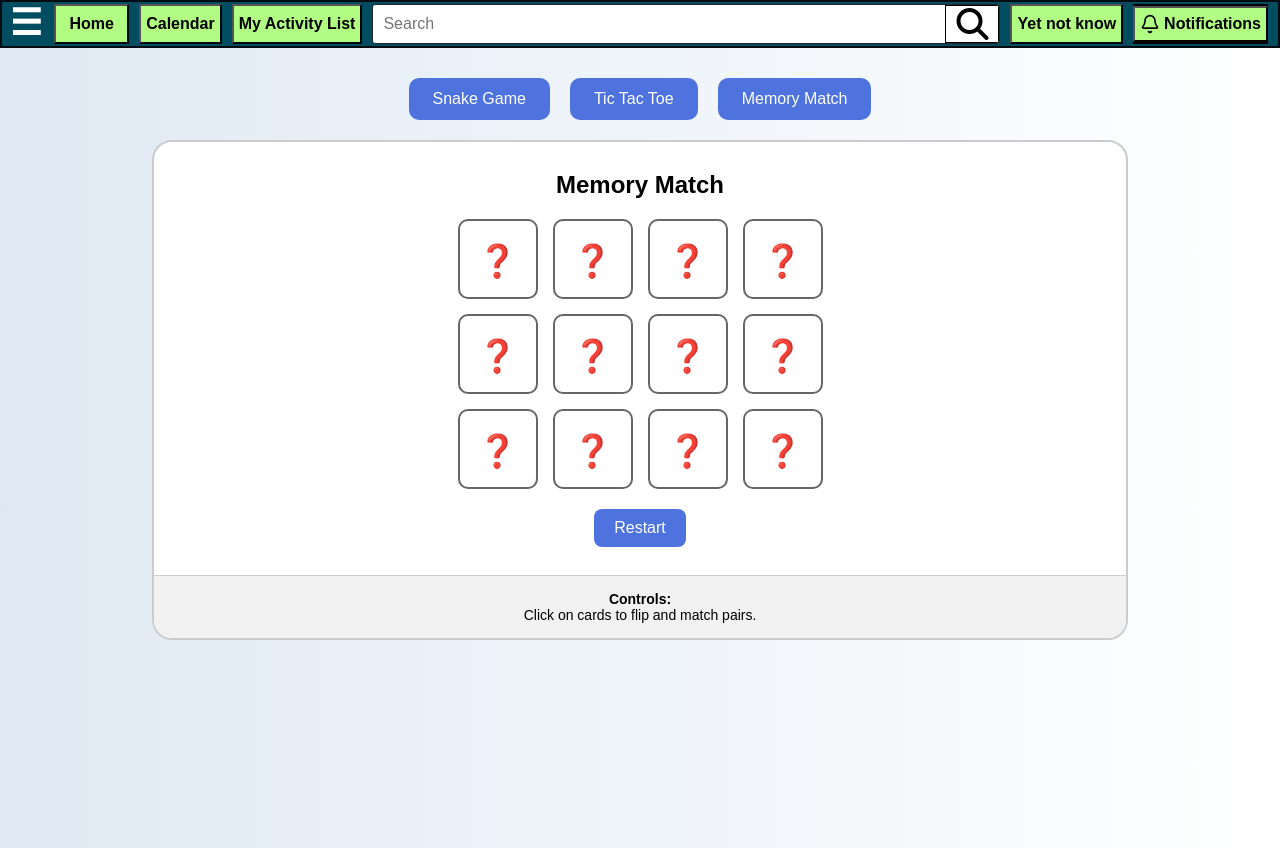
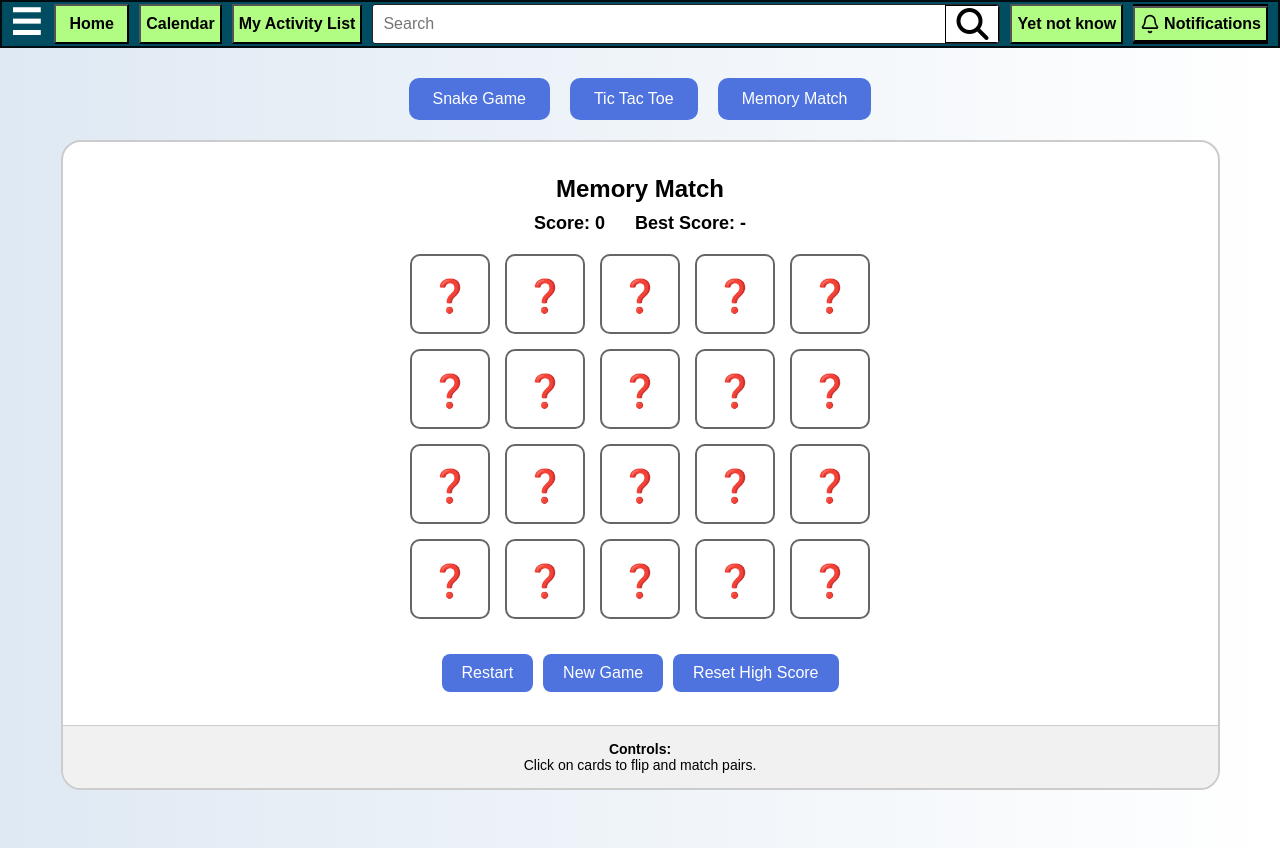
Before and after one commit to Tanaybobbili/MyDayVerse, a React (Vite) app in the folder MyActivities/: page /games in a window 1280 px wide. Both pictures are taken after a click on the button "Memory Match". Built offline with nearby package versions, Linux system fonts and the light colour scheme.

Commit message:
configured memory game score board neatlt and made it convenient to play with.

```diff
--- a/MyActivities/src/components/Games/Games.css
+++ b/MyActivities/src/components/Games/Games.css
@@ -29,9 +29,9 @@
 }
 
 .game-screen {
-  width: 80%;
-  max-width: 1000px;
-  height: 500px;
+  width: 95%;
+  max-width: 1200px;
+  height: 650px;
   display: flex;
   flex-direction: column;
   border: 2px solid #ccc;
--- a/MyActivities/src/components/Games/MemoryGame.css
+++ b/MyActivities/src/components/Games/MemoryGame.css
@@ -6,9 +6,13 @@
 
 .memory-grid {
   display: grid;
-  grid-template-columns: repeat(4, 80px);
   gap: 15px;
   margin-top: 20px;
+}
+
+/* New class for larger grid layout with 5 columns (10 pairs) */
+.memory-grid.large {
+  grid-template-columns: repeat(5, 80px);
 }
 
 .memory-card {
@@ -38,3 +42,19 @@
   font-size: 16px;
   cursor: pointer;
 }
+
+/* Grouping restart and new game buttons */
+.button-group {
+  display: flex;
+  gap: 10px;
+  margin-top: 15px;
+}
+
+/* Scoreboard display */
+.scoreboard {
+  display: flex;
+  gap: 30px;
+  margin-top: 10px;
+  font-size: 18px;
+  font-weight: bold;
+}
--- a/MyActivities/src/components/Games/MemoryGame.jsx
+++ b/MyActivities/src/components/Games/MemoryGame.jsx
@@ -1,8 +1,9 @@
 import { useEffect, useState } from 'react';
+import { getItem, setItem } from '../../utils/localStorage';
 import './MemoryGame.css';
 
 const generateCards = () => {
-  const emojis = ['🍎', '🍌', '🍇', '🍒', '🍍', '🥝'];
+  const emojis = ['🍎', '🍌', '🍇', '🍒', '🍍', '🥝', '🍉', '🍑', '🍊', '🍓'];
   const doubled = [...emojis, ...emojis];
   return doubled
     .sort(() => 0.5 - Math.random())
@@ -15,9 +16,15 @@ const generateCards = () => {
 };
 
 function MemoryGame() {
+  const initialBest = getItem('memoryGameBestScore');
   const [cards, setCards] = useState(generateCards);
   const [flippedIndices, setFlippedIndices] = useState([]);
+  const [score, setScore] = useState(0);
+  const [bestScore, setBestScore] = useState(
+    typeof initialBest === 'number' ? initialBest : Number.MAX_SAFE_INTEGER
+  );
 
+  // Handle card match checking
   useEffect(() => {
     if (flippedIndices.length === 2) {
       const [first, second] = flippedIndices;
@@ -34,10 +41,21 @@ function MemoryGame() {
           );
           setCards(newCards);
           setFlippedIndices([]);
-        }, 1000);
+        }, 500);
       }
     }
   }, [flippedIndices, cards]);
+
+  // ✅ Check if all cards matched (game finished)
+  useEffect(() => {
+    const allMatched = cards.every((card) => card.matched);
+    if (allMatched && cards.length > 0) {
+      if (score < bestScore) {
+        setItem('memoryGameBestScore', score);
+        setBestScore(score);
+      }
+    }
+  }, [cards, score, bestScore]);
 
   const handleClick = (index) => {
     if (flippedIndices.length === 2 || cards[index].flipped || cards[index].matched) return;
@@ -46,17 +64,34 @@ function MemoryGame() {
     newCards[index].flipped = true;
     setCards(newCards);
     setFlippedIndices((prev) => [...prev, index]);
+    setScore((prev) => prev + 1);
   };
 
   const resetGame = () => {
     setCards(generateCards());
     setFlippedIndices([]);
+    setScore(0);
+  };
+
+  const newGame = () => {
+    setCards(generateCards());
+    setFlippedIndices([]);
+    setScore(0);
+  };
+
+  const resetHighScore = () => {
+    setItem('memoryGameBestScore', Number.MAX_SAFE_INTEGER);
+    setBestScore(Number.MAX_SAFE_INTEGER);
   };
 
   return (
     <div className="memory-container">
       <h2>Memory Match</h2>
-      <div className="memory-grid">
+      <div className="scoreboard">
+        <span>Score: {score}</span>
+        <span>Best Score: {bestScore === Number.MAX_SAFE_INTEGER ? '-' : bestScore}</span>
+      </div>
+      <div className="memory-grid large">
         {cards.map((card, index) => (
           <div
             key={card.id}
@@ -67,7 +102,11 @@ function MemoryGame() {
           </div>
         ))}
       </div>
-      <button className="memory-restart" onClick={resetGame}>Restart</button>
+      <div className="button-group">
+        <button className="memory-restart" onClick={resetGame}>Restart</button>
+        <button className="memory-restart" onClick={newGame}>New Game</button>
+        <button className="memory-restart" onClick={resetHighScore}>Reset High Score</button>
+      </div>
     </div>
   );
 }
--- a/MyActivities/src/utils/localStorage.js
+++ b/MyActivities/src/utils/localStorage.js
@@ -27,3 +27,6 @@ if (!getItem('notifications')) {
 if (!getItem('highScore')) {
   setItem('highScore', 0);
 }
+if (!getItem('memoryGameBestScore')) {
+  setItem('memoryGameBestScore', Number.MAX_SAFE_INTEGER);
+}
```
